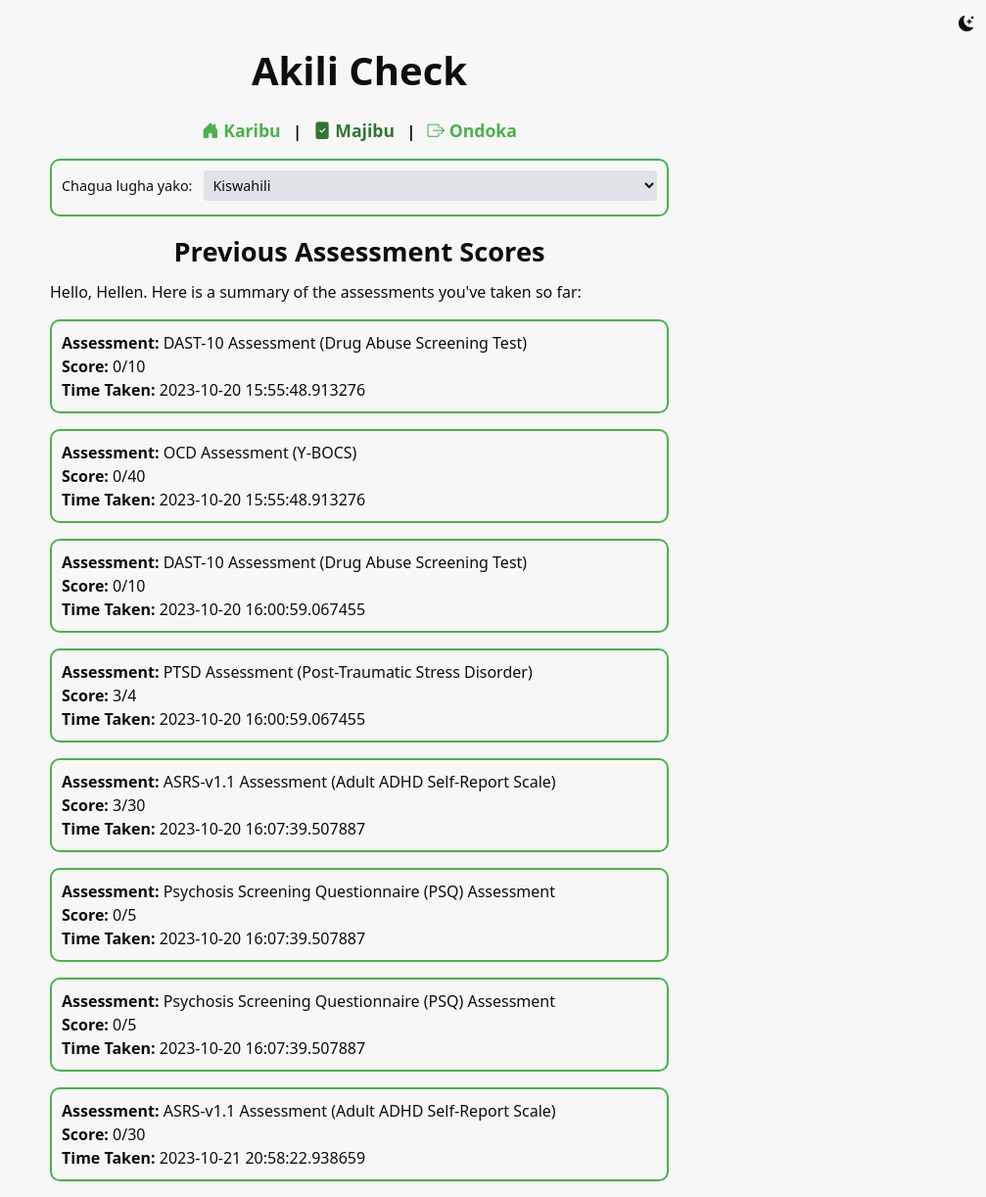
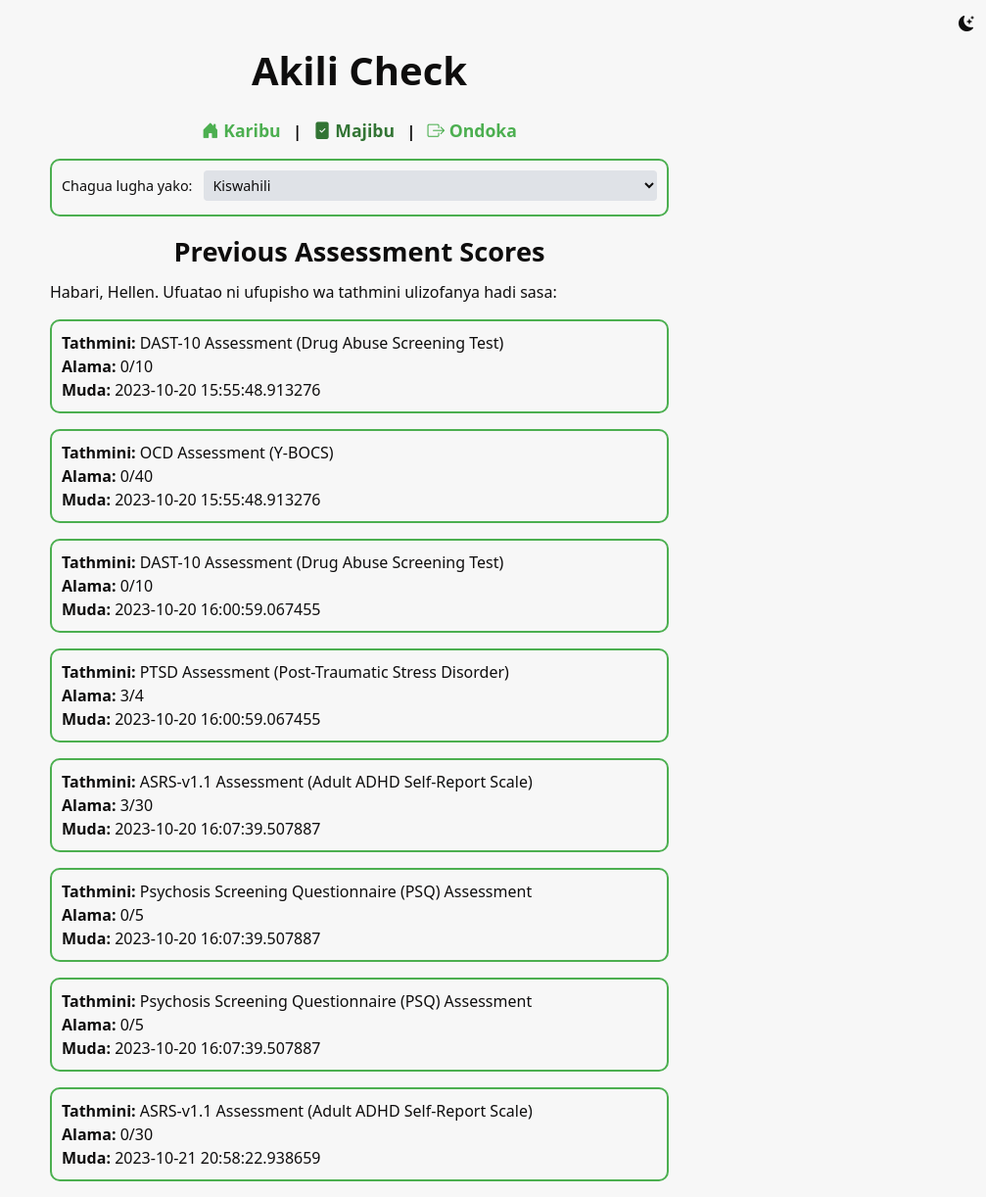
Before and after one commit to nyandajr/Afya_Check, a Flask app: template flask/app/templates/scores.html in a window 1280 px wide. Shown: the whole page at 98% size, without its empty margins (273-1280 px from the left). Run offline with Flask 3, Linux system fonts and the light colour scheme; a user stored in the database is signed in; the template is opened without the code that fills it: values that come from a table or form of the project are taken from there, most other values are stand-ins (such as "Sample title", 1, 10 or a date in 2020).

Commit message:
scores page translation

```diff
--- a/flask/app/templates/scores.html
+++ b/flask/app/templates/scores.html
@@ -5,6 +5,16 @@
     Previous Assessment Scores
 </div>
 <div>
+    {% if session['lang'] == "sw" %}
+        <p>
+            Habari, {{ current_user.username }}.
+            {% if scores %}
+                Ufuatao ni  ufupisho wa tathmini ulizofanya hadi sasa:
+            {% else %}
+                Hujafanya tathmini yeyote bado.
+            {% endif %}
+        </p>
+    {% else %}
         <p>
             Hello, {{ current_user.username }}.
             {% if scores %}
@@ -13,13 +23,32 @@
                 You have not taken any assessments yet.
             {% endif %}
         </p>
+    {% endif %}
     {% for score in scores %}
         <div class="border-green mb-3">
-            <strong>Assessment: </strong>{{ score.assessment.title }}
+            <strong>
+                {% if session['lang'] == "sw" %}
+                    Tathmini:
+                {% else %}
+                    Assessment:
+                {% endif %}
+            </strong>{{ score.assessment.title }}
             <br>
-            <strong>Score: </strong>{{ score.score }}/{{ score.assessment.max_score }}
+            <strong>
+                {% if session['lang'] == "sw" %}
+                    Alama:
+                {% else %}
+                    Score:
+                {% endif %}
+            </strong>{{ score.score }}/{{ score.assessment.max_score }}
             <br>
-            <strong>Time Taken: </strong>{{ score.date_taken }}
+            <strong>
+                {% if session['lang'] == "sw" %}
+                    Muda:
+                {% else %}
+                    Time:
+                {% endif %}
+            </strong>{{ score.date_taken }}
         </div>
     {% endfor %}
 </div>
```
Lines whose indentation alone changed are shown as unchanged.
